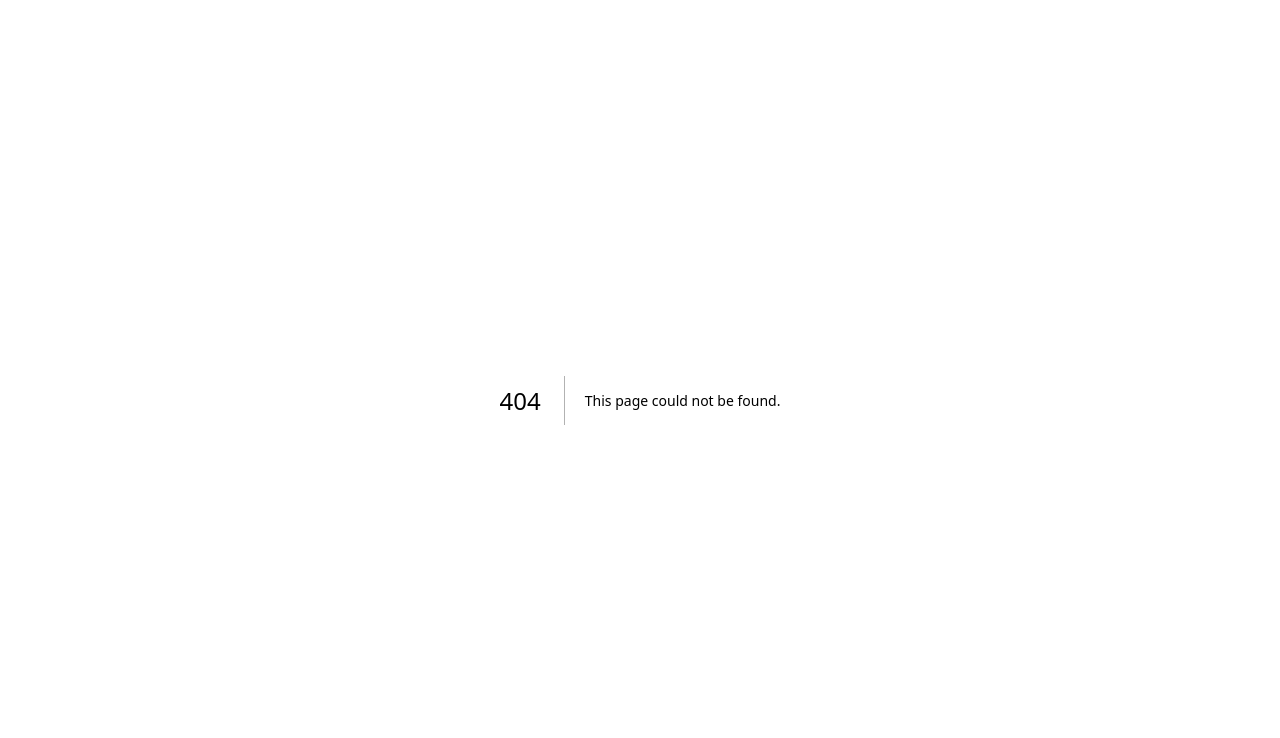
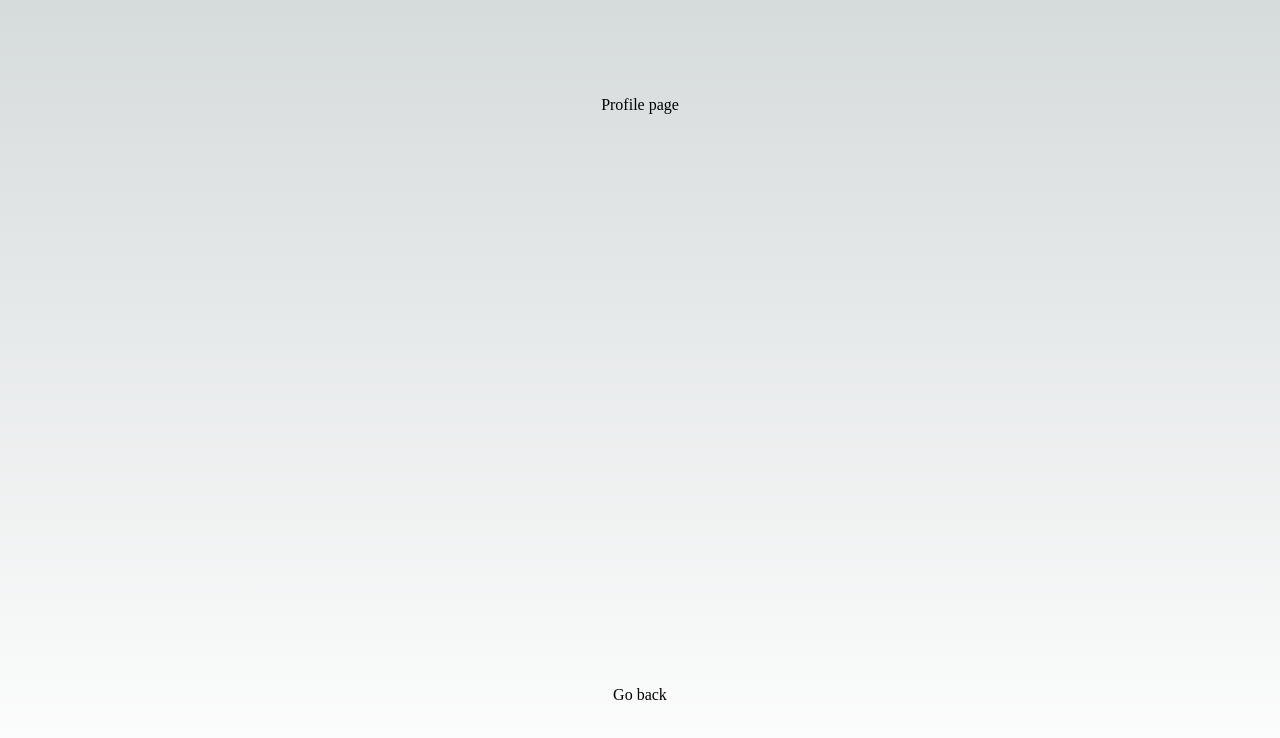
Before and after one commit to wilo087/digital-cards-frontend, a Next.js app: page /profile in a window 1280 px wide. Before the commit this address had no page. Shown: the top 738 px of the page. Built offline with nearby package versions, Linux system fonts and the light colour scheme.

Commit message:
Testing routes

```diff
--- a/src/app/layout.tsx
+++ b/src/app/layout.tsx
@@ -1,7 +1,7 @@
-import './globals.css'
+import 'assets/css/globals.css'
 
 export const metadata = {
-  title: 'Create Next App',
+  title: 'This is the main layout',
   description: 'Generated by create next app',
 }
 
--- a/src/app/page.tsx
+++ b/src/app/page.tsx
@@ -1,6 +1,7 @@
 import Image from 'next/image'
 import { Inter } from 'next/font/google'
 import styles from './page.module.css'
+import Link from 'next/link'
 
 const inter = Inter({ subsets: ['latin'] })
 
@@ -13,6 +14,7 @@ export default function Home() {
           <code className={styles.code}>src/app/page.tsx</code>
         </p>
         <div>
+          <Link href={`profile`}>Go to profile</Link>
           <a
             href="https://vercel.com?utm_source=create-next-app&utm_medium=appdir-template&utm_campaign=create-next-app"
             target="_blank"
--- /dev/null
+++ b/src/app/profile/page.module.css
@@ -0,0 +1,28 @@
+.main {
+  display: flex;
+  flex-direction: column;
+  justify-content: space-between;
+  align-items: center;
+  padding: 6rem;
+  min-height: 100vh;
+}
+
+@media (prefers-color-scheme: dark) {
+  .vercelLogo {
+    filter: invert(1);
+  }
+
+  .logo,
+  .thirteen img {
+    filter: invert(1) drop-shadow(0 0 0.3rem #ffffff70);
+  }
+}
+
+@keyframes rotate {
+  from {
+    transform: rotate(360deg);
+  }
+  to {
+    transform: rotate(0deg);
+  }
+}
--- /dev/null
+++ b/src/app/profile/page.tsx
@@ -0,0 +1,15 @@
+import { Inter } from 'next/font/google'
+import styles from './page.module.css'
+import Link from 'next/link'
+
+const inter = Inter({ subsets: ['latin'] })
+
+export default function Home() {
+  return (
+    <main className={styles.main}>
+      Profile page
+
+      <Link href={`/`}>Go back</Link>
+    </main>
+  )
+}
--- a/tsconfig.json
+++ b/tsconfig.json
@@ -19,10 +19,11 @@
         "name": "next"
       }
     ],
+    "baseUrl": "src",
     "paths": {
       "@/*": ["./src/*"]
     }
   },
-  "include": ["next-env.d.ts", "**/*.ts", "**/*.tsx", ".next/types/**/*.ts"],
+  "include": ["next-env.d.ts", "**/*.ts", "**/*.tsx", ".next/types/**/*.ts",],
   "exclude": ["node_modules"]
 }
```
Also changed, not shown: src/assets/css/globals.css (renamed from src/app/globals.css), 1 other file (tests, documents, lock files or other folders).
